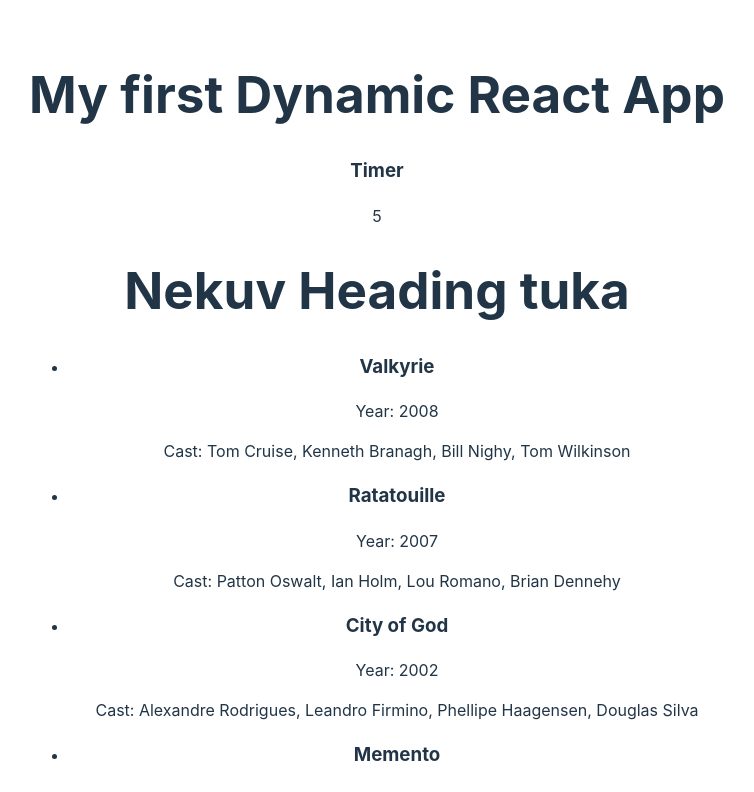
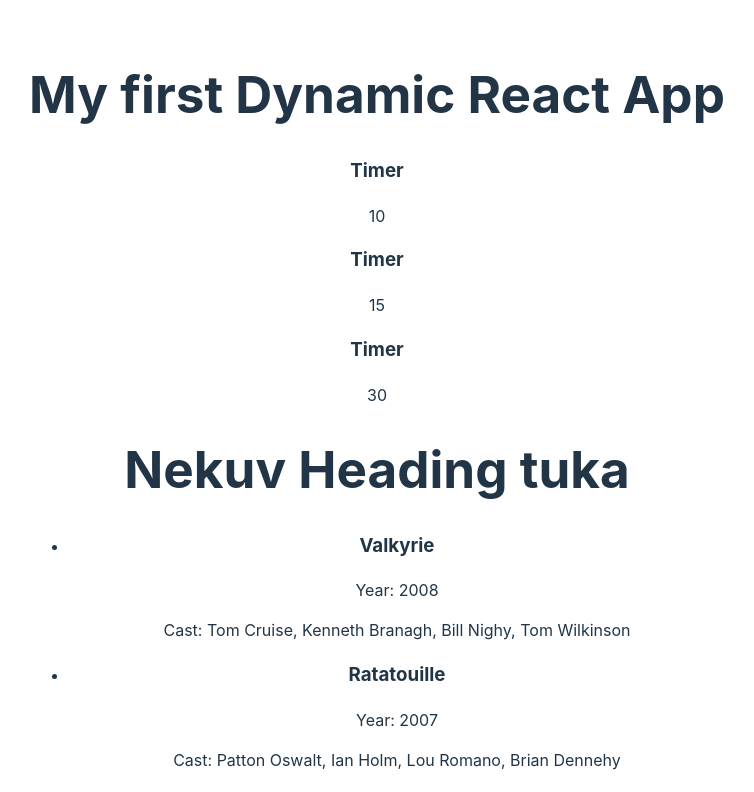
Before and after one commit to GGarenov/Components-React-basic-idea, a React (Vite) app in the folder components-basics/: page / in a window 1280 px wide. Shown: the top 792 px of the page, without its empty margins (263-1017 px from the left). Built offline with nearby package versions, Linux system fonts and the light colour scheme.

Commit message:
Using props in timer

```diff
--- a/components-basics/src/App.jsx
+++ b/components-basics/src/App.jsx
@@ -8,7 +8,9 @@ function App() {
     <div>
       <h1>My first Dynamic React App</h1>
 
-      <Timer></Timer>
+      <Timer startTime={5} />
+      <Timer startTime={10} />
+       <Timer startTime={25} />
 
       <MovieList movies={movies} headingText="Movie list"/>
 
--- a/components-basics/src/components/Timer.jsx
+++ b/components-basics/src/components/Timer.jsx
@@ -1,11 +1,12 @@
 import {useState} from "react";
 
+
 export default function Timer(props) {
-    const [time, setTime] = useState(0);
+    const [time, setTime] = useState(props.startTime);
+    console.log(`Current time is ${time}`)
 
+// Note: Don't use setTimeout, useEffect is more appropriate
 
-    // let time = 0;
-console.log(`Current time is ${time}`)
     setTimeout(() => {
         setTime(time + 1);
 
```
